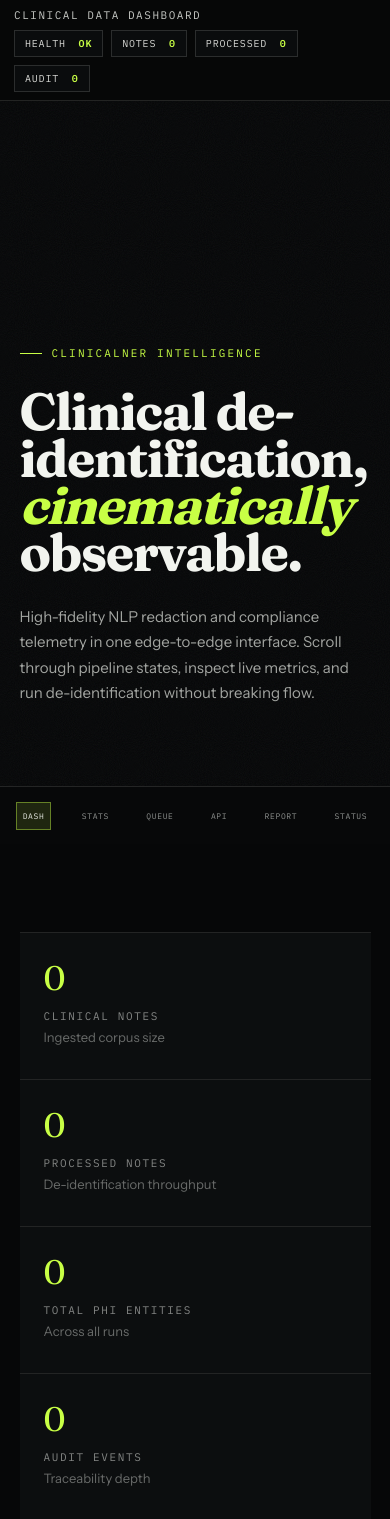
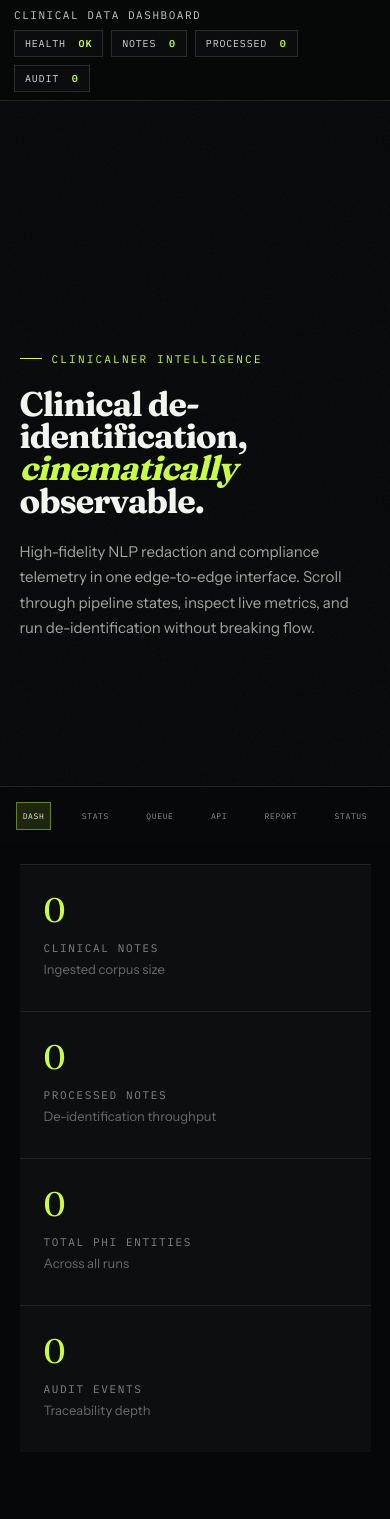
Before and after one commit to ansh-0069/ClinicalNER, a Flask app: page / in a window 390 px wide. Shown: the top 1519 px of the page. Run offline with Flask 3, Linux system fonts and the light colour scheme; data that the repository does not hold is empty; some libraries are stand-ins or nearby versions.

Commit message:
style: update dashboard template for improved layout and typography
- Adjusted hero section's min-height to a responsive value.
- Modified padding and gap for better spacing.
- Updated h1 font size and max-width for enhanced readability.

```diff
--- a/src/api/templates/dashboard.html
+++ b/src/api/templates/dashboard.html
@@ -60,12 +60,12 @@ body {
 }
 
 .hero {
-  min-height: 100vh;
+  min-height: min(92vh, 880px);
   display: flex;
   flex-direction: column;
   justify-content: center;
-  gap: 28px;
-  padding: 6.5rem 5vw 3rem;
+  gap: 22px;
+  padding: 5rem 5vw 2.5rem;
 }
 
 .eyebrow {
@@ -88,10 +88,10 @@ body {
 
 .hero h1 {
   font-family: var(--font-display);
-  font-size: clamp(52px, 11vw, 158px);
-  line-height: 0.9;
+  font-size: clamp(34px, 5.2vw, 72px);
+  line-height: 0.95;
   letter-spacing: -0.03em;
-  max-width: 10ch;
+  max-width: min(18ch, 92vw);
 }
 
 .hero h1 em {
```
